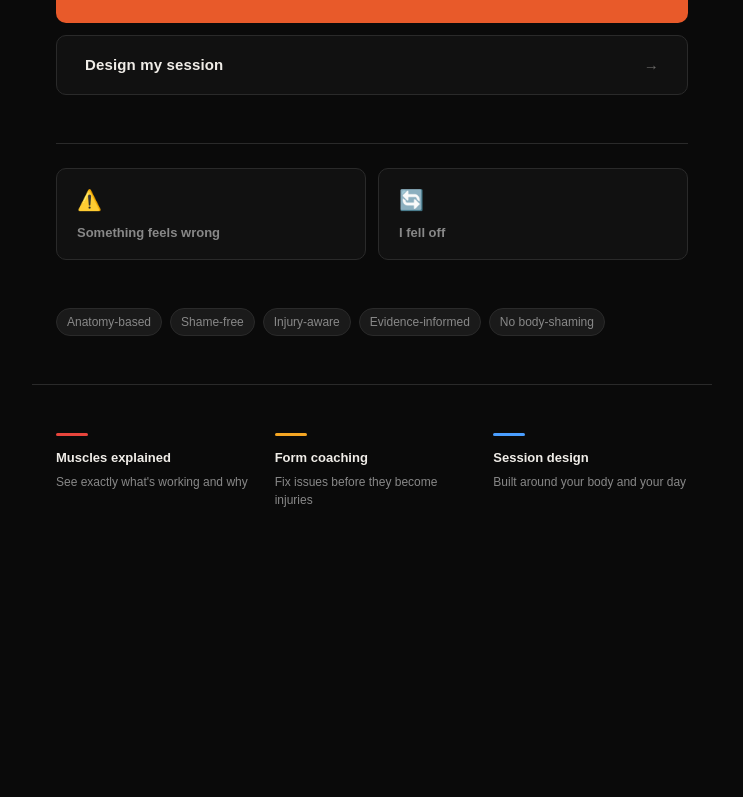
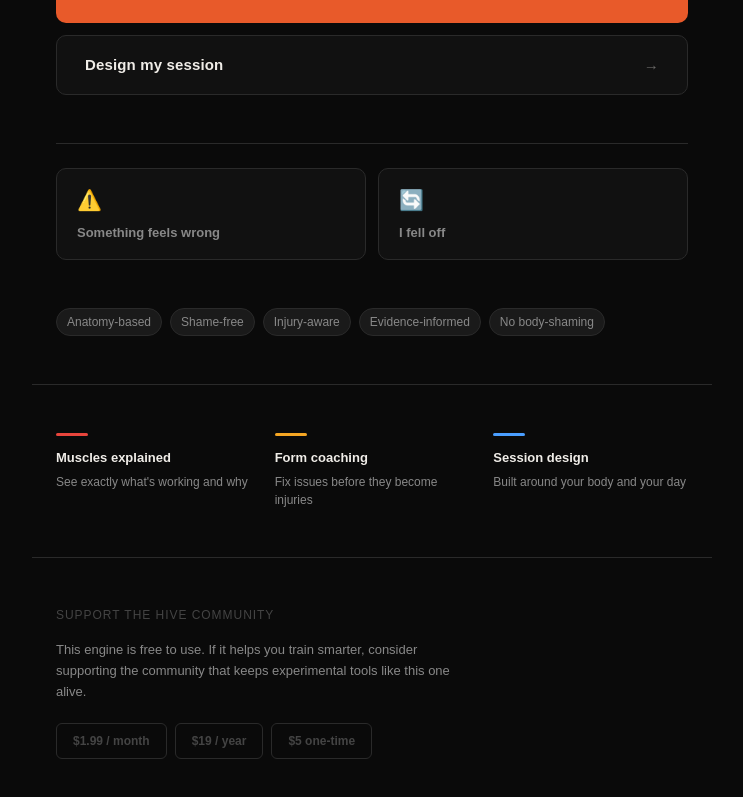
Before and after one commit to saggarsonny-boop/hive-strength-mastery, a Next.js app: page / in a window 1280 px wide. Shown: the part 575-1372 px from the top of the page, without its empty margins (268-1011 px from the left). Before the commit the page ends 1132 px from the top, so only its background shows below. Built offline with nearby package versions, Linux system fonts and the light colour scheme.

Commit message:
feat: support section with Stripe links

```diff
--- a/app/page.tsx
+++ b/app/page.tsx
@@ -33,7 +33,6 @@ export default function Home() {
           Strength training from first principles. No shame, no fluff — just clear biomechanics, personalized guidance, and AI that actually understands how your body moves.
         </p>
 
-        {/* Primary actions */}
         <div style={{ display: "grid", gap: "12px", marginBottom: "48px" }}>
           <Link href="/exercise" style={{
             background: "var(--accent)",
@@ -72,10 +71,8 @@ export default function Home() {
           </Link>
         </div>
 
-        {/* Divider */}
         <hr className="divider" />
 
-        {/* Secondary actions */}
         <div style={{ display: "grid", gridTemplateColumns: "1fr 1fr", gap: "12px" }}>
           <Link href="/check-in?tab=form" style={{
             background: "var(--bg-card)",
@@ -109,7 +106,6 @@ export default function Home() {
           </Link>
         </div>
 
-        {/* Feature tags */}
         <div style={{ display: "flex", gap: "8px", flexWrap: "wrap", marginTop: "48px" }}>
           {["Anatomy-based", "Shame-free", "Injury-aware", "Evidence-informed", "No body-shaming"].map((tag) => (
             <span key={tag} className="tag">{tag}</span>
@@ -150,6 +146,72 @@ export default function Home() {
           ))}
         </div>
       </div>
+
+      {/* Support section */}
+      <div style={{
+        borderTop: "1px solid var(--border)",
+        padding: "48px 24px",
+        maxWidth: "680px",
+        margin: "0 auto",
+      }}>
+        <p style={{
+          fontSize: "12px",
+          color: "var(--text-muted)",
+          marginBottom: "16px",
+          letterSpacing: "0.08em",
+          fontFamily: "Syne, sans-serif",
+        }}>SUPPORT THE HIVE COMMUNITY</p>
+        <p style={{
+          fontSize: "13px",
+          color: "var(--text-secondary)",
+          marginBottom: "20px",
+          lineHeight: 1.6,
+          maxWidth: "420px",
+        }}>
+          This engine is free to use. If it helps you train smarter, consider supporting the community that keeps experimental tools like this one alive.
+        </p>
+        <div style={{ display: "flex", gap: "8px", flexWrap: "wrap" }}>
+          <a href="https://buy.stripe.com/14A6oJ6Mv3sReEa0YV0RG00" target="_blank" rel="noopener noreferrer" style={{
+            padding: "8px 16px",
+            borderRadius: "6px",
+            border: "1px solid var(--border)",
+            color: "var(--text-muted)",
+            fontSize: "12px",
+            textDecoration: "none",
+            fontFamily: "Syne, sans-serif",
+            fontWeight: 600,
+            transition: "border-color 0.15s, color 0.15s",
+          }}>
+            $1.99 / month
+          </a>
+          <a href="https://buy.stripe.com/7sYcN79YHe7v53AcHD0RG01" target="_blank" rel="noopener noreferrer" style={{
+            padding: "8px 16px",
+            borderRadius: "6px",
+            border: "1px solid var(--border)",
+            color: "var(--text-muted)",
+            fontSize: "12px",
+            textDecoration: "none",
+            fontFamily: "Syne, sans-serif",
+            fontWeight: 600,
+            transition: "border-color 0.15s, color 0.15s",
+          }}>
+            $19 / year
+          </a>
+          <a href="https://buy.stripe.com/9B6aEZ7Qzd3rcw2bDz0RG02" target="_blank" rel="noopener noreferrer" style={{
+            padding: "8px 16px",
+            borderRadius: "6px",
+            border: "1px solid var(--border)",
+            color: "var(--text-muted)",
+            fontSize: "12px",
+            textDecoration: "none",
+            fontFamily: "Syne, sans-serif",
+            fontWeight: 600,
+            transition: "border-color 0.15s, color 0.15s",
+          }}>
+            $5 one-time
+          </a>
+        </div>
+      </div>
     </LayoutShell>
   );
 }
```
